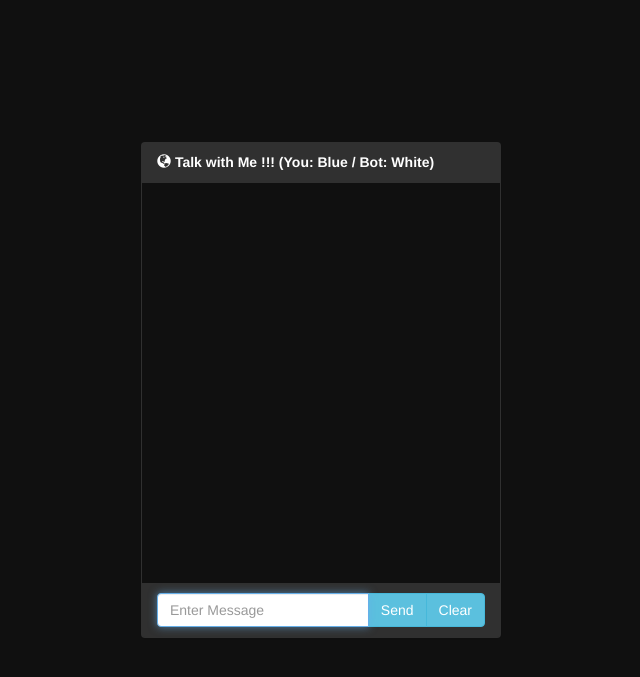
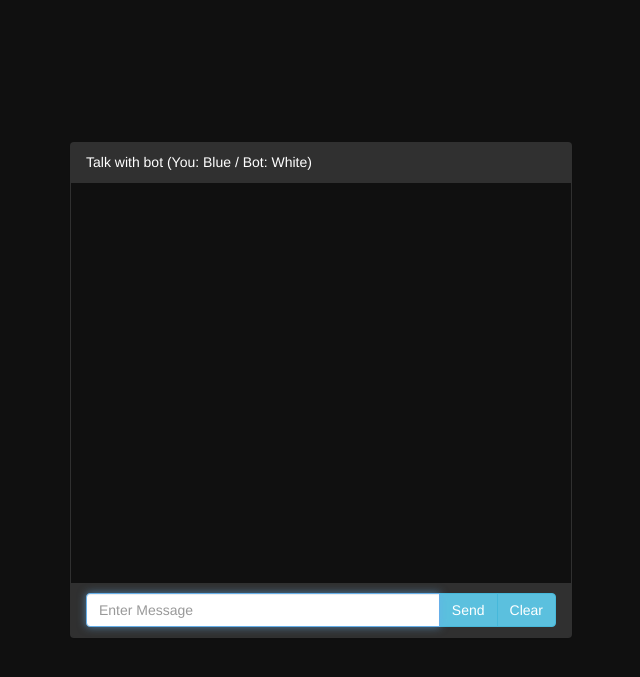
Before and after one commit to notelho/chatbraint, a Flask app: page / in a window 1280 px wide. Shown: the top 677 px of the page, without its empty margins (319-959 px from the left). Run offline with Flask 2, Linux system fonts and the light colour scheme; some libraries are stand-ins or nearby versions.

Commit message:
update tests page template

```diff
--- a/static/css/chat.css
+++ b/static/css/chat.css
@@ -1,4 +1,4 @@
-html,body {
+html, body {
     width: 100vw;
     height: 100vh;
     padding: 0;
@@ -13,21 +13,26 @@ html,body {
 .fixed-panel {
     min-height: 400px;
     max-height: 400px;
+    width: 500px;
     background-color: #101010;
     color: white;
     overflow: auto;
 }
+
 .fixed-panel::-webkit-scrollbar {
     width: 5px;
     height: 5px;
 }
+
 .fixed-panel::-webkit-scrollbar-track {
     box-shadow: none;
     border-radius: 6px;
 }
+
 .fixed-panel::-webkit-scrollbar-thumb {
     background: #303030;
 }
+
 .fixed-panel::-webkit-scrollbar-thumb:hover {
     background: #404040;
 }
@@ -42,7 +47,20 @@ html,body {
     line-break: strict;
 }
 
-.panel, .panel-footer{
+.media-user {
+    text-align: right;
+    color: #31b0d5;
+}
+
+.media-bot {
+    color: white;
+}
+
+.media-bot, .media-user, .media-list{
+    width: 100%;
+}
+
+.panel, .panel-footer {
     background-color: #303030;
     color: white;
     border-top: none;
--- a/static/js/chat.js
+++ b/static/js/chat.js
@@ -1,47 +1,44 @@
+var synth = window.speechSynthesis
+var msg = new SpeechSynthesisUtterance()
+var voices = synth.getVoices()
 
-$(function () {
-
-    var synth = window.speechSynthesis;
-    var msg = new SpeechSynthesisUtterance();
-    var voices = synth.getVoices();
-
-    msg.voice = voices[0];
-    msg.rate = 1;
-    msg.pitch = 1;
+msg.voice = voices[0]
+msg.rate = 1
+msg.pitch = 1
 
 $('#chatbot-form-btn').click(function (e) {
-        e.preventDefault();
-        $('#chatbot-form').submit();
-    });
+    e.preventDefault()
+    $('#chatbot-form').submit()
+})
 
 $('#chatbot-form-btn-clear').click(function (e) {
-        e.preventDefault();
-        $('#chatPanel').find('.media-list').html('');
-    });
+    e.preventDefault()
+    $('#chatPanel').find('.media-list').html('')
+})
 
 $('#chatbot-form').submit(function (e) {
-        e.preventDefault();
-        var message = $('#msg').val();
-        $(".media-list").append('<li class="media"><div class="media-body"><div class="media"><div style = "text-align:right; color : #31b0d5" class="media-body">' + message + '<hr/></div></div></div></li>');
+    e.preventDefault()
+
+    $(".media-list")
+        .append(`<li class="media-user">${$('#msg').val()}<hr/></li>`)
 
     $.ajax({
         type: "POST",
         url: "/",
         data: $(this).serialize(),
         success: function (response) {
-                $('#msg').val('');
-                var answer = response.answer;
+            $('#msg').val('')
 
-                $(".media-list").append('<li class="media"><div class="media-body"><div class="media"><div style = "color : white" class="media-body">' + answer + '<hr/></div></div></div></li>');
-                $(".fixed-panel").stop().animate({ scrollTop: $(".fixed-panel")[0].scrollHeight }, 1000);
+            $(".media-list")
+                .append(`<li class="media-bot">${response.answer}<hr/></li>`);
 
-                msg.text = answer;
-                speechSynthesis.speak(msg);
-            },
-            error: function (error) {
-                console.log(error);
-            }
-        });
-    });
+            $(".fixed-panel")
+                .stop()
+                .animate({ scrollTop: $(".fixed-panel")[0].scrollHeight }, 1000)
 
-});
+            msg.text = answer
+            speechSynthesis.speak(msg)
+
+        }, error: error => console.log(error)
+    })
+})
--- a/templates/chat.html
+++ b/templates/chat.html
@@ -6,53 +6,30 @@
     <meta charset="UTF-8">
     <meta name="viewport" content="width=device-width, initial-scale=1.0">
     <link href="https://maxcdn.bootstrapcdn.com/bootstrap/3.3.6/css/bootstrap.min.css" rel="stylesheet">
-    <link href="https://maxcdn.bootstrapcdn.com/font-awesome/4.6.3/css/font-awesome.min.css" rel="stylesheet">
     <link rel="stylesheet" href="{{ url_for('static', filename='css/chat.css') }}">
 </head>
 
 <body>
 
-    <div class="container">
-        <div class="row">
-
-            <div class="col-md-4 col-md-offset-4">
     <div id="chatPanel" class="panel">
-
-                    <div class="panel-heading">
-                        <strong>
-                            <span class="glyphicon glyphicon-globe"></span>
-                            Talk with Me !!! (You: Blue / Bot: White)
-                        </strong>
-                    </div>
+        <div class="panel-heading"> Talk with bot (You: Blue / Bot: White) </div>
 
         <div class="panel-body fixed-panel">
             <ul class="media-list"> </ul>
         </div>
 
-                    <div class="panel-footer">
-                        <form method="post" id="chatbot-form">
+        <form class="panel-footer" method="post" id="chatbot-form">
             <div class="input-group">
 
-                                <input type="text" class="form-control" placeholder="Enter Message" name="msg" id="msg"
-                                    autofocus />
+                <input type="text" class="form-control" placeholder="Enter Message" name="msg" id="msg" autofocus required />
 
                 <span class="input-group-btn">
-
-                                    <button class="btn btn-info" type="button" id="chatbot-form-btn">Send</button>
-
-                                    <button class="btn btn-info" type="button"
-                                        id="chatbot-form-btn-clear">Clear</button>
-
+                    <button class="btn btn-info" id="chatbot-form-btn">Send</button>
+                    <button class="btn btn-info" id="chatbot-form-btn-clear">Clear</button>
                 </span>
 
             </div>
         </form>
-                    </div>
-
-                </div>
-            </div>
-
-        </div>
     </div>
 
     <script src="https://ajax.googleapis.com/ajax/libs/jquery/3.2.1/jquery.min.js"></script>
```
Also changed, not shown: 1 other file. Lines whose indentation alone changed are shown as unchanged.
